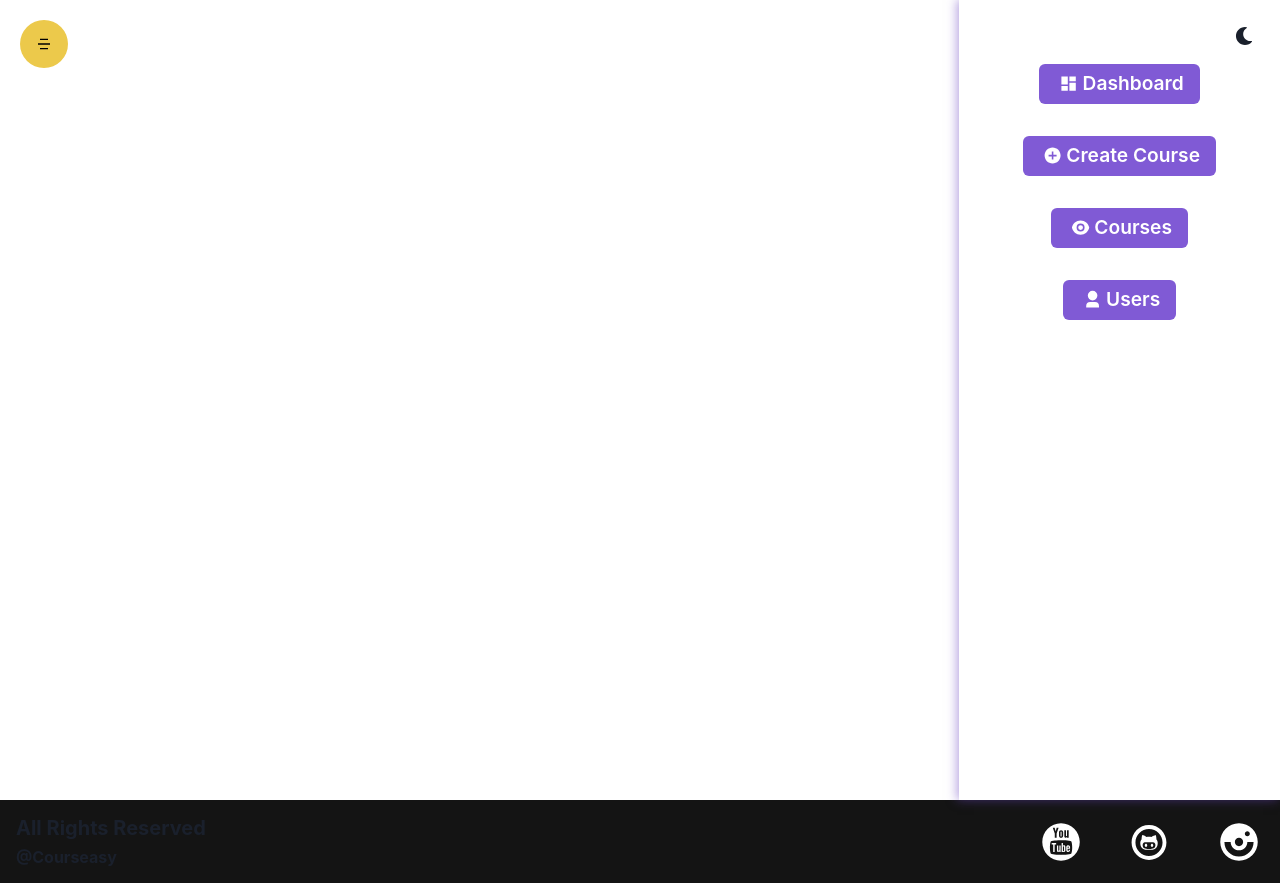
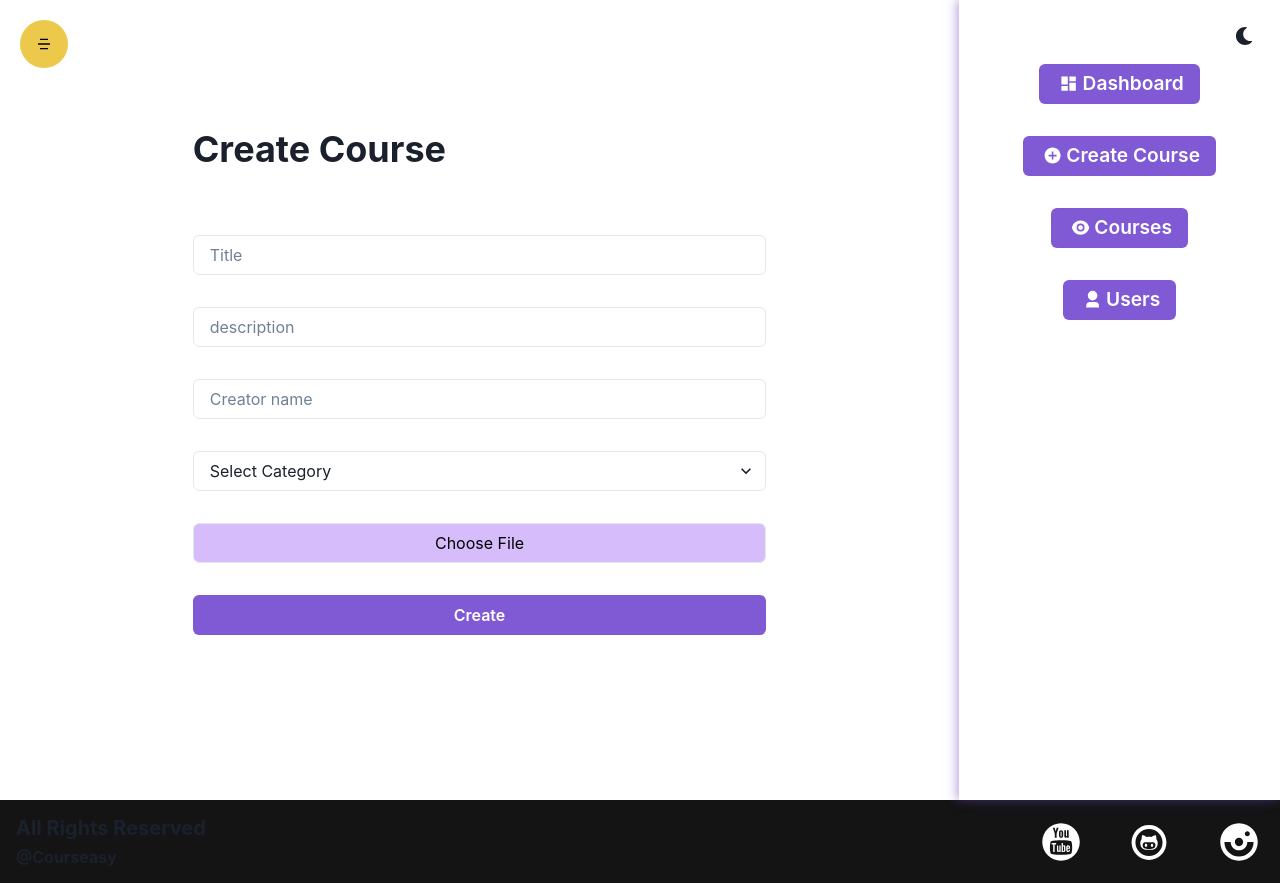
Before and after one commit to ragasxx/courseasy, a React (Create React App) app in the folder courseasy/: page /admin/createcourse in a window 1280 px wide. Built offline with nearby package versions, Linux system fonts and the light colour scheme.

Commit message:
createcourses page done

```diff
--- a/courseasy/src/components/Admin/CreateCourse/CreateCourse.jsx
+++ b/courseasy/src/components/Admin/CreateCourse/CreateCourse.jsx
@@ -1,10 +1,122 @@
-import React from 'react';
-import { Box, Grid } from '@chakra-ui/react';
+import React, { useState } from 'react';
+import {
+  Box,
+  Button,
+  Container,
+  Grid,
+  Heading,
+  Image,
+  Input,
+  Select,
+  VStack,
+} from '@chakra-ui/react';
 import Sidebar from '../Sidebar';
+
+const fileUploadCss = {
+  cursor: 'pointer',
+  marginLeft: '-5%',
+  width: '110%',
+  border: 'none',
+  height: '100%',
+
+  backgroundColor: '#D6BCFA',
+};
+
+const fileUploadStyle = {
+  '&::file-selector-button': fileUploadCss,
+};
+
 const CreateCourse = () => {
+  const [title, setTitle] = useState('');
+  const [description, setDescription] = useState('');
+  const [createdBy, setCreatedBy] = useState('');
+  const [category, setCategory] = useState('');
+  const [image, setImage] = useState('');
+  const [imagePrev, setImagePrev] = useState('');
+
+  const categories = [
+    'Web Development',
+    'Artificial Intelligence',
+    'Data Structures and Algorithms',
+    'App Development',
+    'Data Science',
+    'Game Development',
+  ];
+  const changeImageHandler = e => {
+    const file = e.target.files[0];
+    const reader = new FileReader();
+    reader.readAsDataURL(file);
+
+    reader.onloadend = () => {
+      setImagePrev(reader.result);
+      setImage(file);
+    };
+  };
+
   return (
     <Grid minH={'100vh'} templateColumns={['1fr', '5fr 1fr']}>
-      <Box></Box>
+      <Container py={'16'}>
+        <form>
+          <Heading
+            children="Create Course"
+            textAlign={['center', 'left']}
+            my={'16'}
+          />
+
+          <VStack spacing={'8'} m={'auto'}>
+            <Input
+              placeholder="Title"
+              value={title}
+              onChange={e => setTitle(e.target.value)}
+              type="text"
+              focusBorderColor="purple.300"
+            />
+            <Input
+              placeholder="description"
+              value={description}
+              onChange={e => setDescription(e.target.value)}
+              type="text"
+              focusBorderColor="purple.300"
+            />
+            <Input
+              placeholder="Creator name"
+              value={createdBy}
+              onChange={e => setCreatedBy(e.target.value)}
+              type="text"
+              focusBorderColor="purple.300"
+            />
+
+            <Select
+              focusBorderColor="purple.300"
+              value={category}
+              onChange={e => setCategory(e.target.value)}
+              placeholder="Select Category"
+            >
+              {categories.map(item => (
+                <option key={item} value={item}>
+                  {item}
+                </option>
+              ))}
+            </Select>
+            <Input
+              accept="image/*"
+              required
+              type={'file'}
+              focusBorderColor="purple.500"
+              css={fileUploadStyle}
+              onChange={changeImageHandler}
+            />
+            {imagePrev && (
+              <Image src={imagePrev} objectFit="contain" boxSize={'60'} />
+            )}
+
+            <Button w={'full'} colorScheme="purple" type="submit">
+              Create
+            </Button>
+          </VStack>
+        </form>
+      </Container>
+
       <Sidebar />
     </Grid>
   );
```
